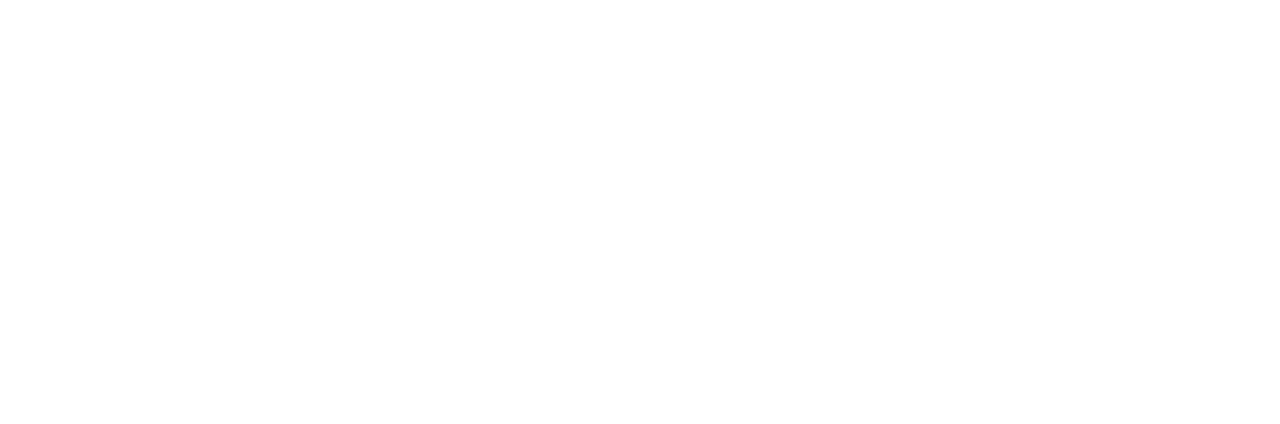
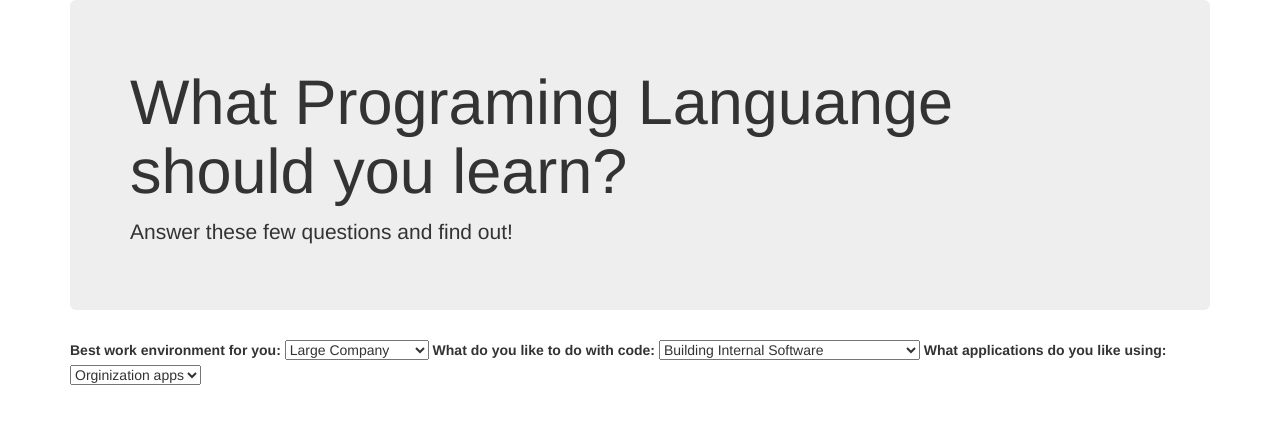
Before and after one commit to CommaderDavid/Javascript-Final, a plain HTML site: page index.html in a window 1280 px wide. Drawn offline with Linux system fonts and the light colour scheme.

Commit message:
Add three form questions.

```diff
--- a/index.html
+++ b/index.html
@@ -8,6 +8,37 @@
     <script src="js/scripts.js"></script>
   </head>
   <body>
+    <div class="container">
+      <div class="jumbotron">
+        <h1>What Programing Languange should you learn?</h1>
+        <p>Answer these few questions and find out!</p>
+      </div>
 
+      <form id="main">
+        <label for="work">Best work environment for you:</label>
+        <select id="work">
+          <option value="large">Large Company</option>
+          <option value="droid">Android developer</option>
+          <option value="small">Fast Paced Agency</option>
+          <option value="start">Startup Companies</option>
+          <option value="NA">Don't know?</option>
+        </select>
+
+        <label for="style">What do you like to do with code:</label>
+        <select id="style">
+          <option value="c">Building Internal Software</option>
+          <option value="java">Creating high-performance processing</option>
+          <option value="php">Building lots of Websites</option>
+          <option value="ruby">Building interactive web applications</option>
+        </select>
+
+        <label for="fun">What applications do you like using:</label>
+        <select id="fun">
+          <option value="org">Orginization apps</option>
+          <option value="game">interactive apps</option>
+          <option value=""></option>
+        </select>
+      </form>
+    </div>
   </body>
 </html>
```
